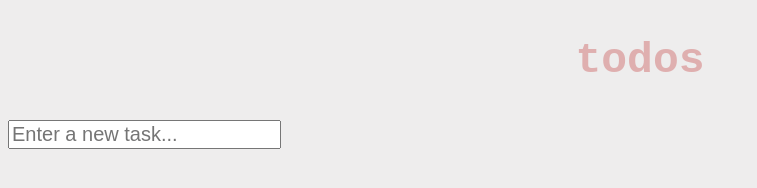
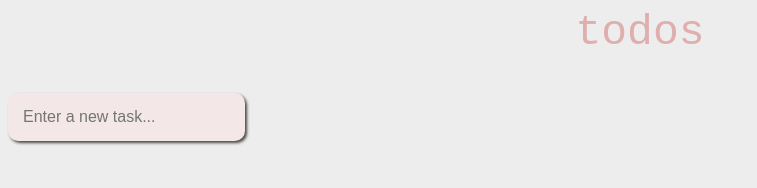
Before and after one commit to Arevikkkk/First-Project, a plain HTML site: page todo.html in a window 1280 px wide. Shown: the whole page, without its empty margins (0-757 px from the left). Drawn offline with Linux system fonts and the light colour scheme.

Commit message:
Update todo.html

```diff
--- a/todo.html
+++ b/todo.html
@@ -1,4 +1,3 @@
-<!DOCTYPE html>
 <html>
     <head>
         <style>
@@ -11,11 +10,19 @@
             text-align: center;
             font-style: initial;
             color:rgb(223, 175, 175);
+            font-weight: lighter;
         }
         input {
             text-align: left;
             cursor: text;
-            font-size: 20px;
+            font-size: 16px;
+            border-radius: 10px 10px 10px 10px;
+            border-style: hidden;
+            border-width: 1px;
+            box-shadow: 2px 2px 3px #494848;
+            background-color: #f3e7e7;
+            font-weight: lighter;
+            padding: 15px;
         }
         </style>
 
```
